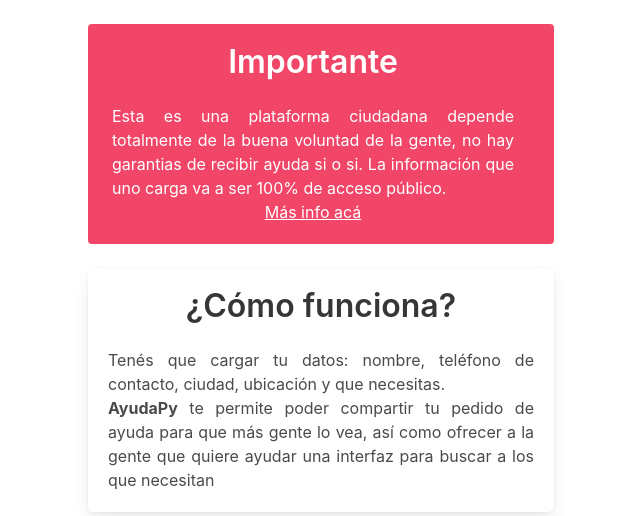
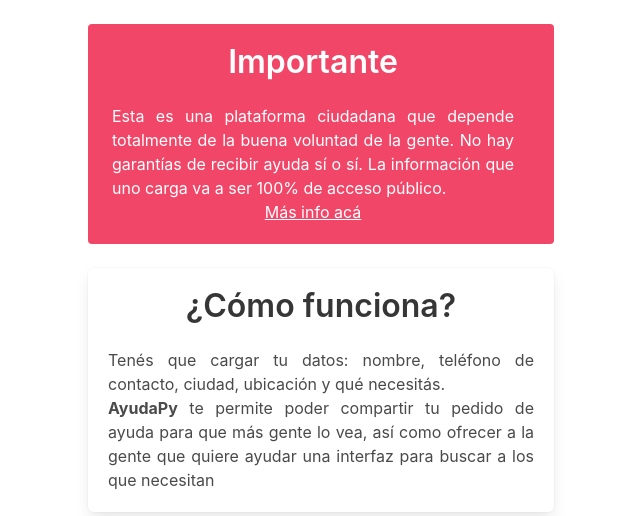
Before and after one commit to melizeche/ayudapy, a Django app: template templates/info_give.html in a window 1280 px wide. Shown: the part 156-672 px from the top of the page, without its empty margins (319-959 px from the left). Run offline with Django 3.2, Linux system fonts and the light colour scheme; the template is opened without the code that fills it, so the values that code supplies are empty; some libraries are stand-ins or nearby versions.

Commit message:
corrección de acentos

```diff
--- a/templates/info_give.html
+++ b/templates/info_give.html
@@ -23,12 +23,12 @@
         <div class="tile is-5 is-vertical is-parent">
             <div class="tile is-child notification is-danger">
                 <p class="title">Importante</p>
-                <p class="has-text-justified">Esta es una plataforma ciudadana depende totalmente de la buena voluntad de la gente, no hay garantias de recibir ayuda si o si.
+                <p class="has-text-justified">Esta es una plataforma ciudadana que depende totalmente de la buena voluntad de la gente. No hay garantías de recibir ayuda sí o sí.
             La información que uno carga va a ser 100% de acceso público.</p> <a href="/legal">Más info acá</a>
             </div>
             <div class="tile is-child is-warning box">
                 <p class="title">¿Cómo funciona?</p>
-                <p class="has-text-justified">Tenés que cargar tu datos: nombre, teléfono de contacto, ciudad, ubicación y que necesitas.</p>
+                <p class="has-text-justified">Tenés que cargar tu datos: nombre, teléfono de contacto, ciudad, ubicación y qué necesitás.</p>
                 <p class="has-text-justified"><b>AyudaPy</b> te permite poder compartir tu pedido de ayuda para que más gente lo vea, así como ofrecer a la gente que quiere ayudar una interfaz para buscar a los que necesitan</p>
             </div>
             <div class="tile is-child">
```
